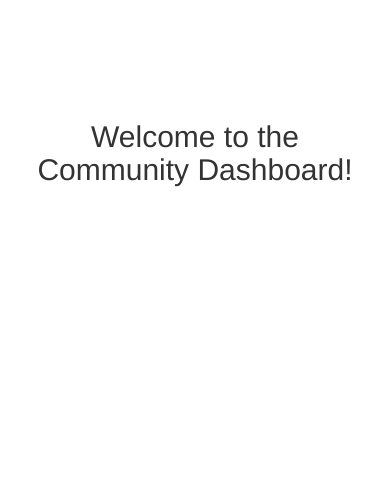
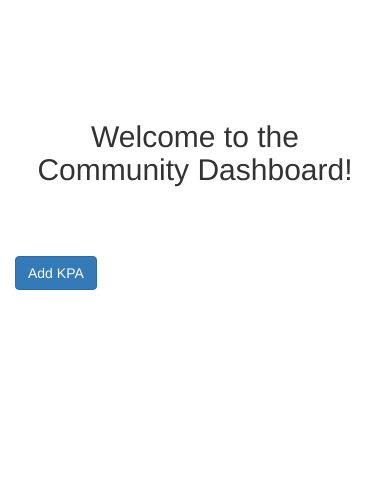
Before and after one commit to vilandr/CommunityDashboard, a Yii app: template views/site/index.php in a window 390 px wide. Shown: the top 489 px of the page. Run offline with PHP 8.4 and a stand-in for Yii, Linux system fonts and the light colour scheme; the template is opened without the code that fills it, so the values that code supplies are empty; some libraries are stand-ins or nearby versions.

Commit message:
adds button to add kpa

```diff
--- a/views/site/index.php
+++ b/views/site/index.php
@@ -13,7 +13,11 @@ $this->title = 'Community Dashboard';
     </div>
 
     <div class="body-content">
-
+        <div class="row">
+            <div class="col-sm-12">
+                <a class="btn btn-primary" href="/web/?=site/addkpa">Add KPA</a>
+            </div>
+        </div>
         <div class="row">
             <?php foreach($kpas as $kpa) { ?>
 
```
